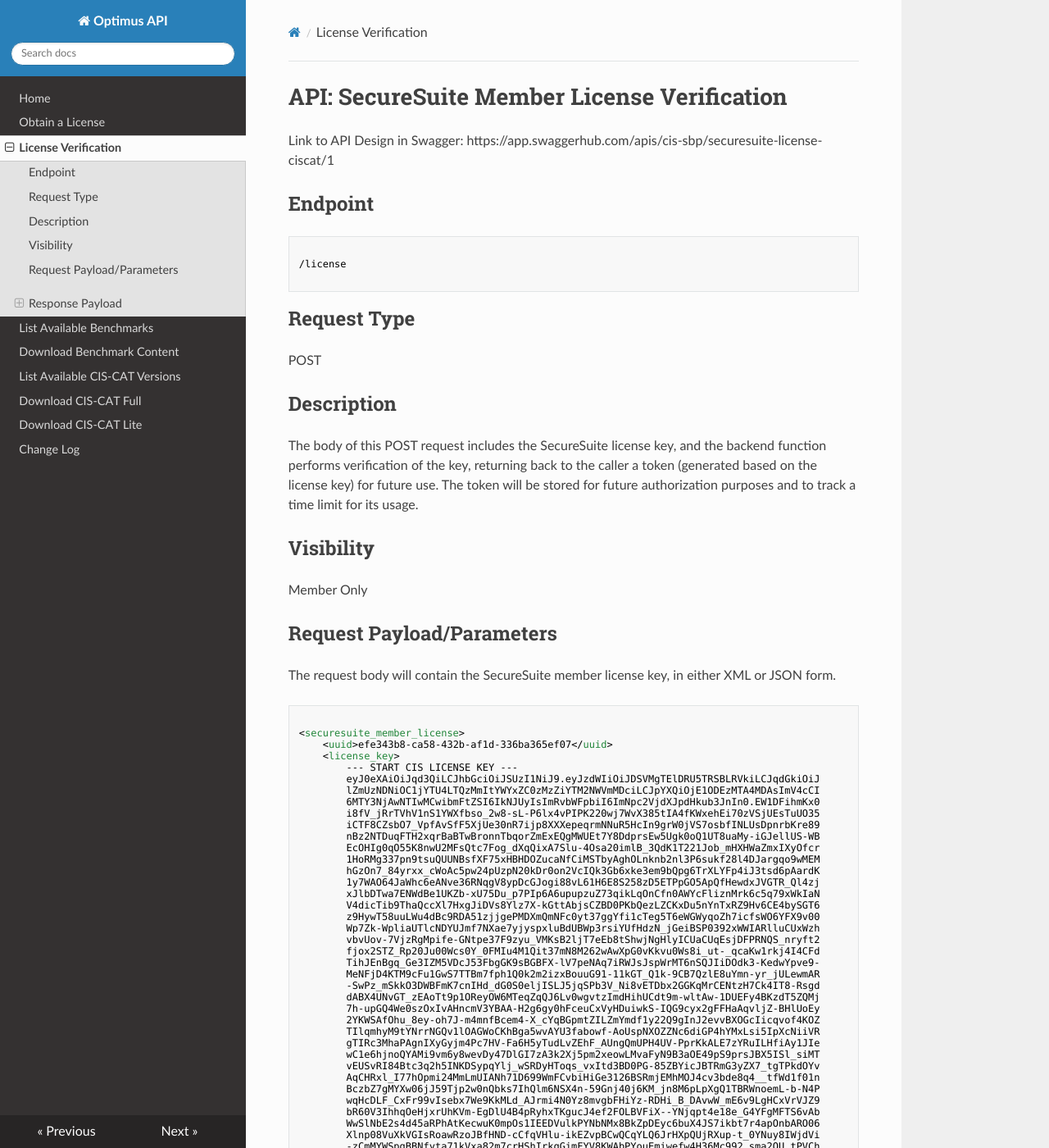
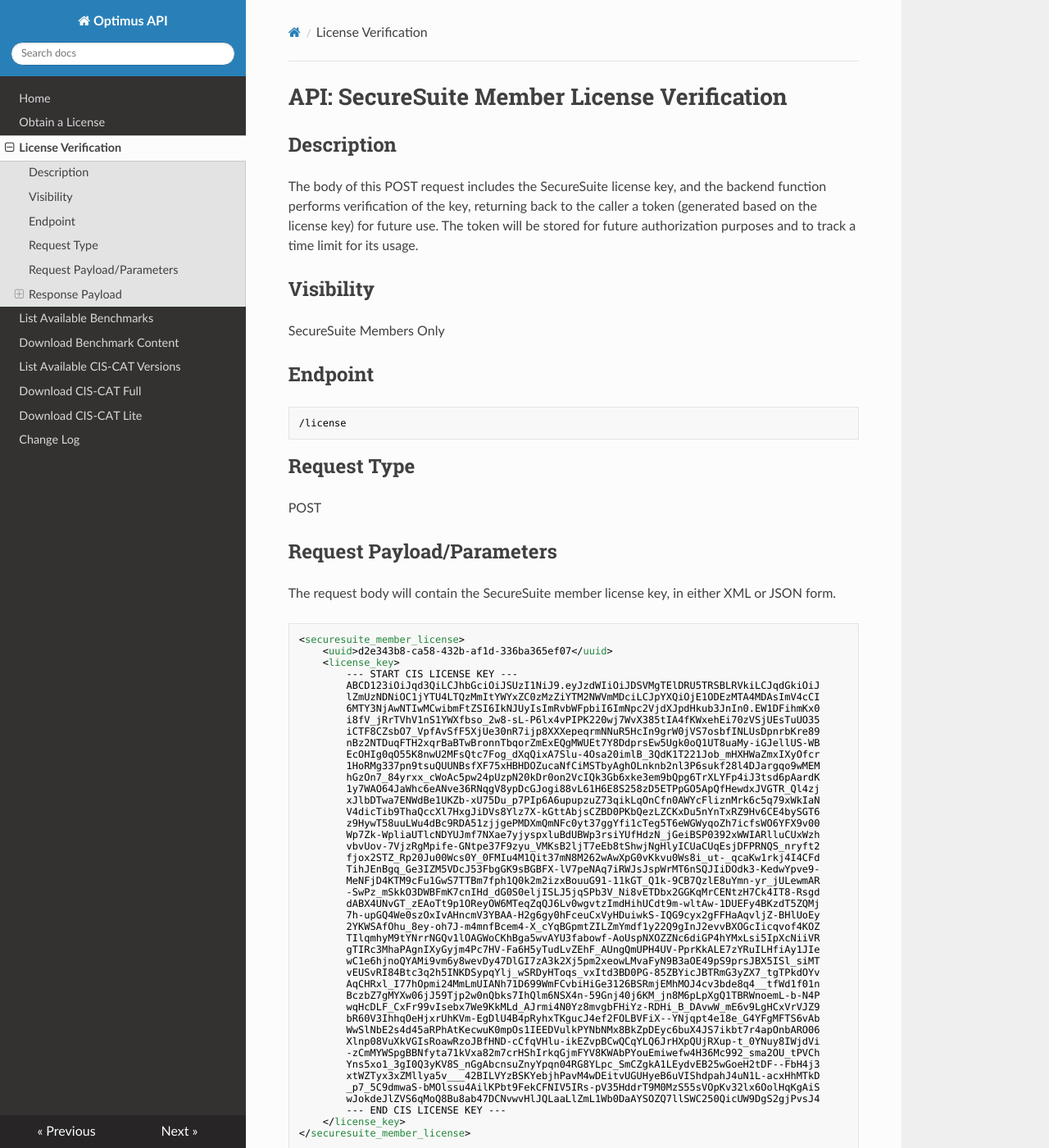
Before and after one commit to CISecurity/OptimusAPI, an MkDocs documentation site: the page built from docs/LicenseVerification.md, in a window 1280 px wide and 1400 px high. Shown: the whole window at 82% size. Built offline with MkDocs 1.6.1, drawn with Linux system fonts in a browser that asks for light colours; nearby versions of some CDN libraries; some of the changed text lies outside the part shown.

````diff
--- a/docs/LicenseVerification.md
+++ b/docs/LicenseVerification.md
@@ -1,36 +1,29 @@
 # API: SecureSuite Member License Verification
 
-Link to API Design in Swagger: https://app.swaggerhub.com/apis/cis-sbp/securesuite-license-ciscat/1
+## Description
+The body of this POST request includes the SecureSuite license key, and the backend function performs verification of the key, returning back to the caller a token (generated based on the license key) for future use. The token will be stored for future authorization purposes and to track a time limit for its usage.
+
+## Visibility
+SecureSuite Members Only
 
 ## Endpoint
 
 ```
-
 /license
-
 ```
 
 ## Request Type
 POST
 
-## Description
-The body of this POST request includes the SecureSuite license key, and the backend function performs verification of the key, returning back to the caller a token (generated based on the license key) for future use. The token will be stored for future authorization purposes and to track a time limit for its usage.
-
-## Visibility
-Member Only
-
 ## Request Payload/Parameters
 The request body will contain the SecureSuite member license key, in either XML or JSON form.
 
-##
-
 ```
-
 <securesuite_member_license>
-    <uuid>efe343b8-ca58-432b-af1d-336ba365ef07</uuid>
+    <uuid>d2e343b8-ca58-432b-af1d-336ba365ef07</uuid>
     <license_key>
         --- START CIS LICENSE KEY ---
-        eyJ0eXAiOiJqd3QiLCJhbGciOiJSUzI1NiJ9.eyJzdWIiOiJDSVMgTElDRU5TRSBLRVkiLCJqdGkiOiJ
+        ABCD123iOiJqd3QiLCJhbGciOiJSUzI1NiJ9.eyJzdWIiOiJDSVMgTElDRU5TRSBLRVkiLCJqdGkiOiJ
         lZmUzNDNiOC1jYTU4LTQzMmItYWYxZC0zMzZiYTM2NWVmMDciLCJpYXQiOjE1ODEzMTA4MDAsImV4cCI
         6MTY3NjAwNTIwMCwibmFtZSI6IkNJUyIsImRvbWFpbiI6ImNpc2VjdXJpdHkub3JnIn0.EW1DFihmKx0
         i8fV_jRrTVhV1nS1YWXfbso_2w8-sL-P6lx4vPIPK220wj7WvX385tIA4fKWxehEi70zVSjUEsTuUO35
@@ -70,16 +63,13 @@ The request body will contain the SecureSuite member license key, in either XML
         --- END CIS LICENSE KEY ---
     </license_key>
 </securesuite_member_license>
-
 ```
 
 ## Response Payload
 ### Media Type
 
 ```
-
 application/json
-
 ```
 
 ### Description/Fields
@@ -91,9 +81,7 @@ Successful validation of the SecureSuite license key will result in the response
 
 ### Example
 ```
-
 {
   "token": "7b68c544503bc43458f747ebff4f2bb61358ff74bb7f254e39c4a842cefed748"
 }
-
 ```
````
Also changed, not shown: docs/DownloadBenchmarkContent.md (+13 -15 lines), docs/DownloadCIS-CATFull.md (+13 -16 lines), docs/DownloadCIS-CATLite.md (+12 -15 lines), docs/ListAvailableVersions.md (+9 -15 lines), docs/README.md (added, +1 -0 lines), docs/index.md (added).
